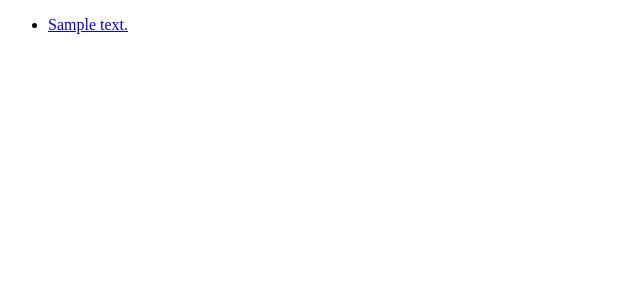
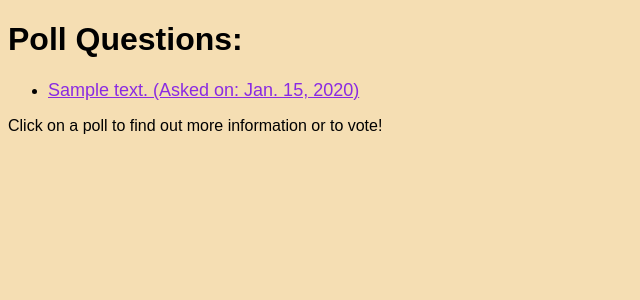
Before and after one commit to josephlewisjgl/pollsite, a Django app: page /polls/ in a window 1280 px wide. Before the commit the part shown is almost empty. Shown: the top 300 px of the page, without its empty margins (0-640 px from the left). Run offline with Django 3.2, Linux system fonts and the light colour scheme; tables that the repository leaves empty hold one stand-in row (values such as "Sample post").

Commit message:
Add style sheets and style the html pages

```diff
--- /dev/null
+++ b/polls/static/polls/style.css
@@ -0,0 +1,13 @@
+li a {
+    color: blueviolet;
+    font-family: Arial;
+    font-size: large;
+}
+
+body {
+    background: wheat;
+}
+h1, p  {
+    font-family:  Arial;
+
+}
--- a/polls/templates/polls/details.html
+++ b/polls/templates/polls/details.html
@@ -3,6 +3,9 @@
   <head>
     <meta charset="utf-8">
     <title>My test page</title>
+    {% load static %}
+
+    <link rel = 'stylesheet' type = 'text/css' href = "{% static 'polls/style.css' %}">
   </head>
   <body>
       <h1> {{ question.question_text }} </h1>
--- a/polls/templates/polls/index.html
+++ b/polls/templates/polls/index.html
@@ -3,19 +3,24 @@
   <head>
     <meta charset="utf-8">
     <title>My test page</title>
+    {% load static %}
+
+    <link rel = 'stylesheet' type = 'text/css' href = "{% static 'polls/style.css' %}"
   </head>
   <body>
+      <h1>Poll Questions: </h1>
 
     {% if latest_question_list %}
 
         <ul>
             {% for question in latest_question_list %}
-            <li><a href="{% url 'polls:detail' question.id %}">{{ question.question_text }}</a></li>
+            <li><a href="{% url 'polls:detail' question.id %}">{{ question.question_text }} (Asked on: {{question.pub_date}})</a></li>
             {% endfor %}
         </ul>
     {% else %}
         <p> No polls available. </p>
     {% endif %}
+    <p>Click on a poll to find out more information or to vote!</p>
 
     </body>
 </html>
--- a/polls/templates/polls/results.html
+++ b/polls/templates/polls/results.html
@@ -3,6 +3,9 @@
   <head>
     <meta charset="utf-8">
     <title>My test page</title>
+    {% load static %}
+
+    <link rel = 'stylesheet' type = 'text/css' href = "{% static 'polls/style.css' %}">
   </head>
   <body>
       <ul>
```
Also changed, not shown: polls/static/polls/images/background.gif (added).
